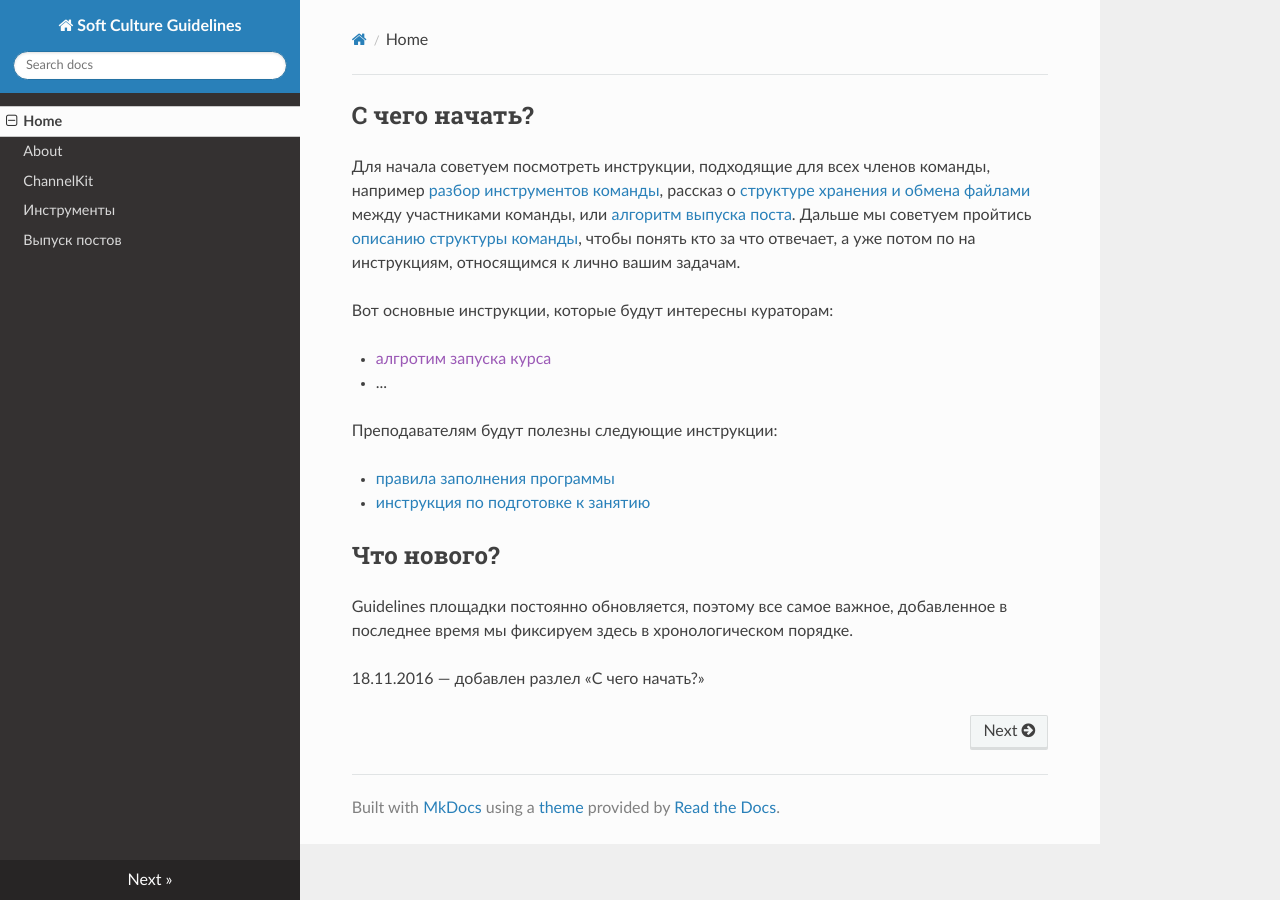
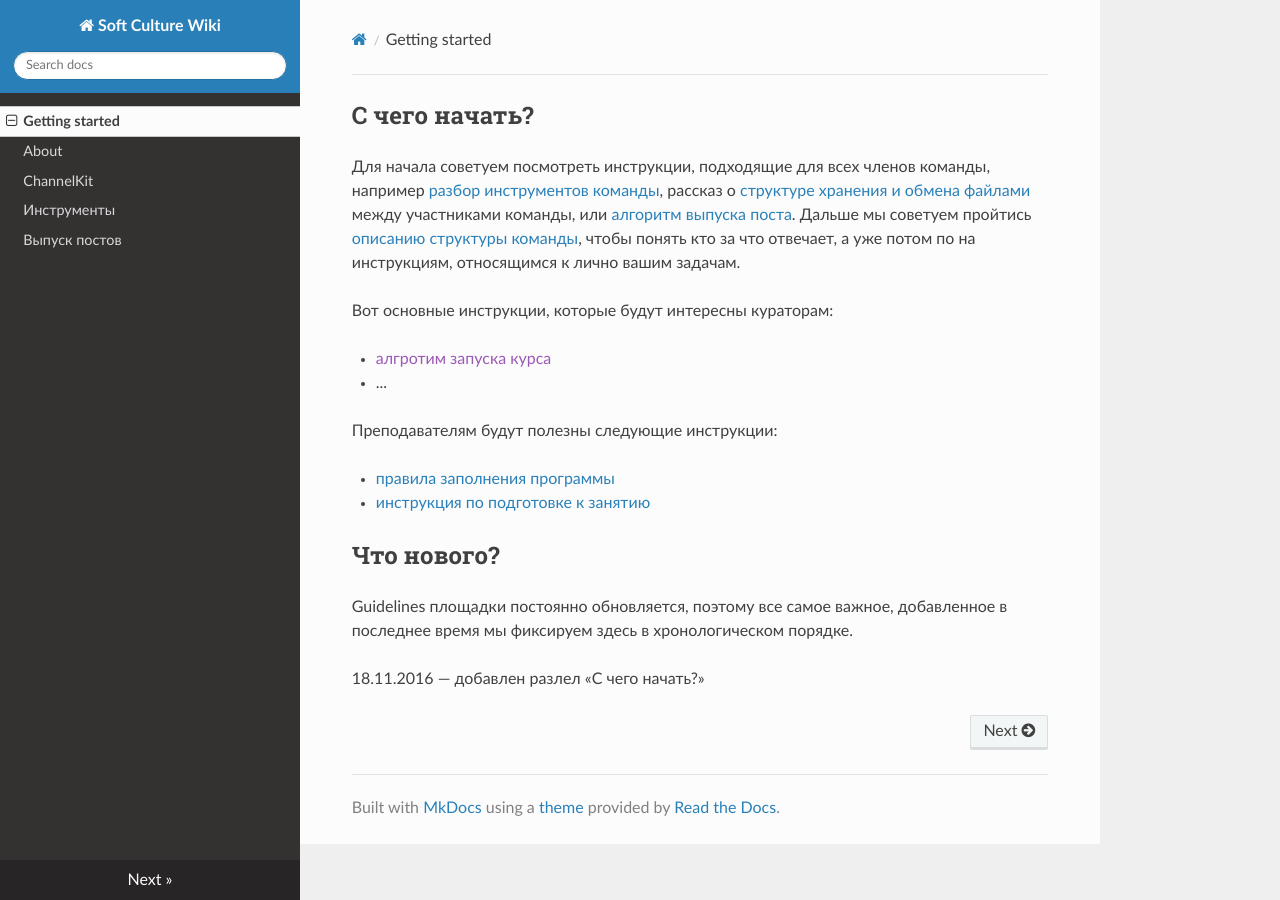
Before and after one commit to arsenyafonin/wiki, an MkDocs documentation site: the page built from docs/index.md, in a window 1280 px wide. Built offline with MkDocs 1.6.1, drawn with Linux system fonts in a browser that asks for light colours; nearby versions of some CDN libraries; old or Windows-style settings are respelled for this version of MkDocs.

Commit message:
Update mkdocs.yml

```diff
--- a/mkdocs.yml
+++ b/mkdocs.yml
@@ -1,6 +1,6 @@
-site_name: Soft Culture Guidelines
+site_name: Soft Culture Wiki
 pages:
-- Home: index.md
+- Getting started: index.md
 - About: about.md
 - ChannelKit: INS_04_ChannelKit.md
 - Инструменты: INS_01_Team_Instruments.md
```
